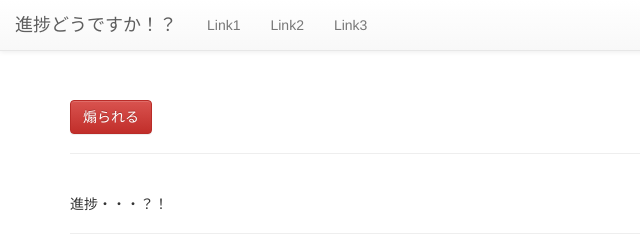
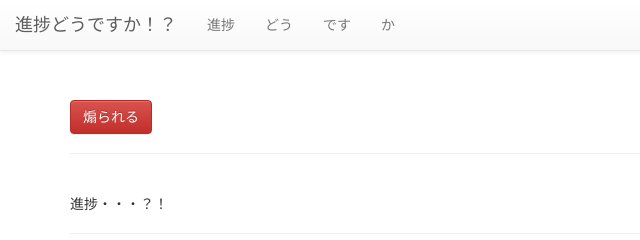
Before and after one commit to kobaken0029/what_about_the_progress, a plain HTML site: page index.html in a window 1280 px wide. Shown: the top 240 px of the page, 0-640 px from the left. Drawn offline with nearby package versions, Linux system fonts and the light colour scheme.

Commit message:
fix nav text value

```diff
--- a/index.html
+++ b/index.html
@@ -21,14 +21,16 @@
       <span class="icon-bar"></span>
       <span class="icon-bar"></span>
       <span class="icon-bar"></span>
+      <span class="icon-bar"></span>
     </button>
     <a class="navbar-brand" href="">進捗どうですか！？</a>
   </div>
   <div class="collapse navbar-collapse target">
     <ul class="nav navbar-nav">
-      <li><a href="">Link1</a></li>
-      <li><a href="">Link2</a></li>
-      <li><a href="">Link3</a></li>
+      <li><a href="">進捗</a></li>
+      <li><a href="">どう</a></li>
+      <li><a href="">です</a></li>
+      <li><a href="">か</a></li>
     </ul>
   </div>
 </header>
```
